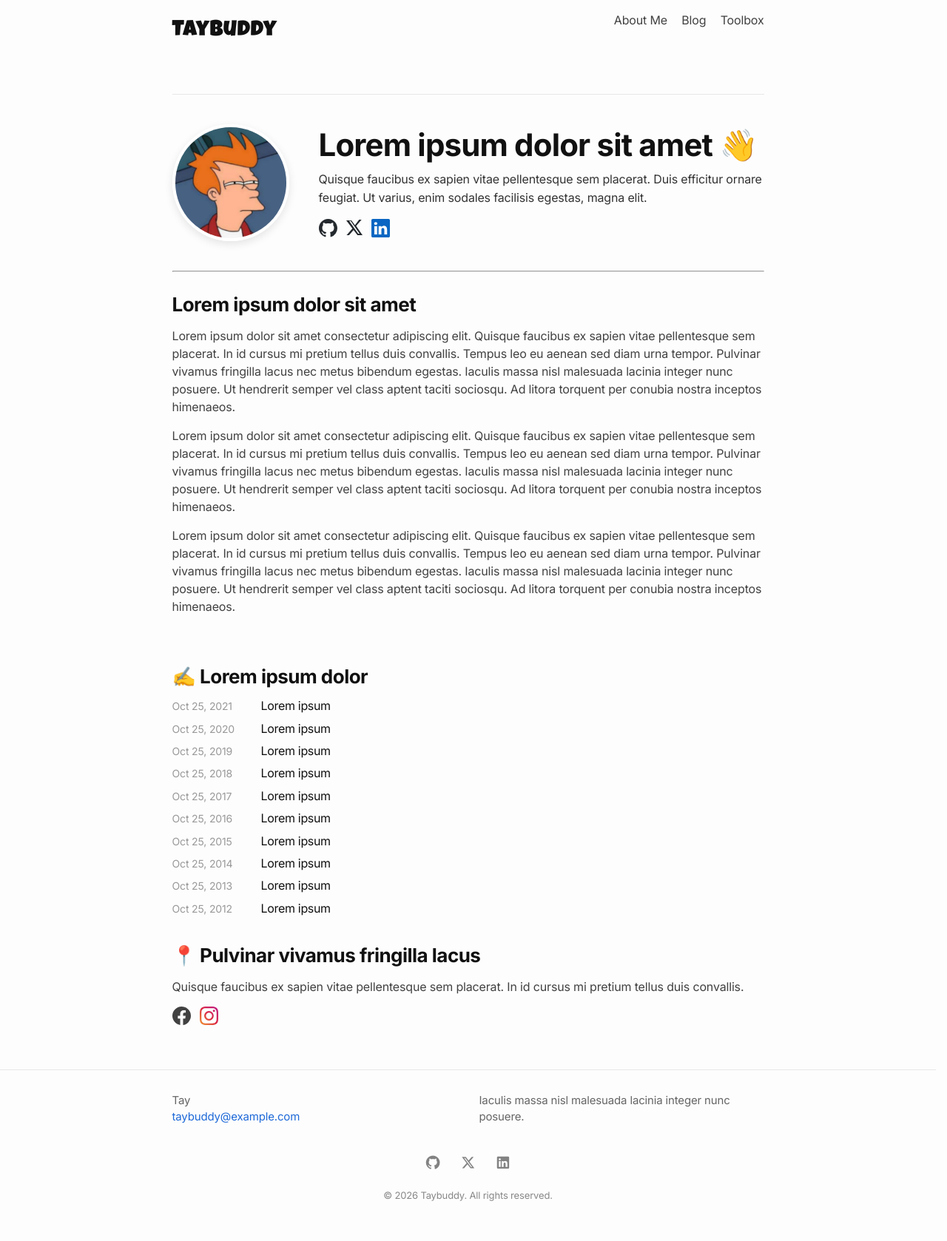
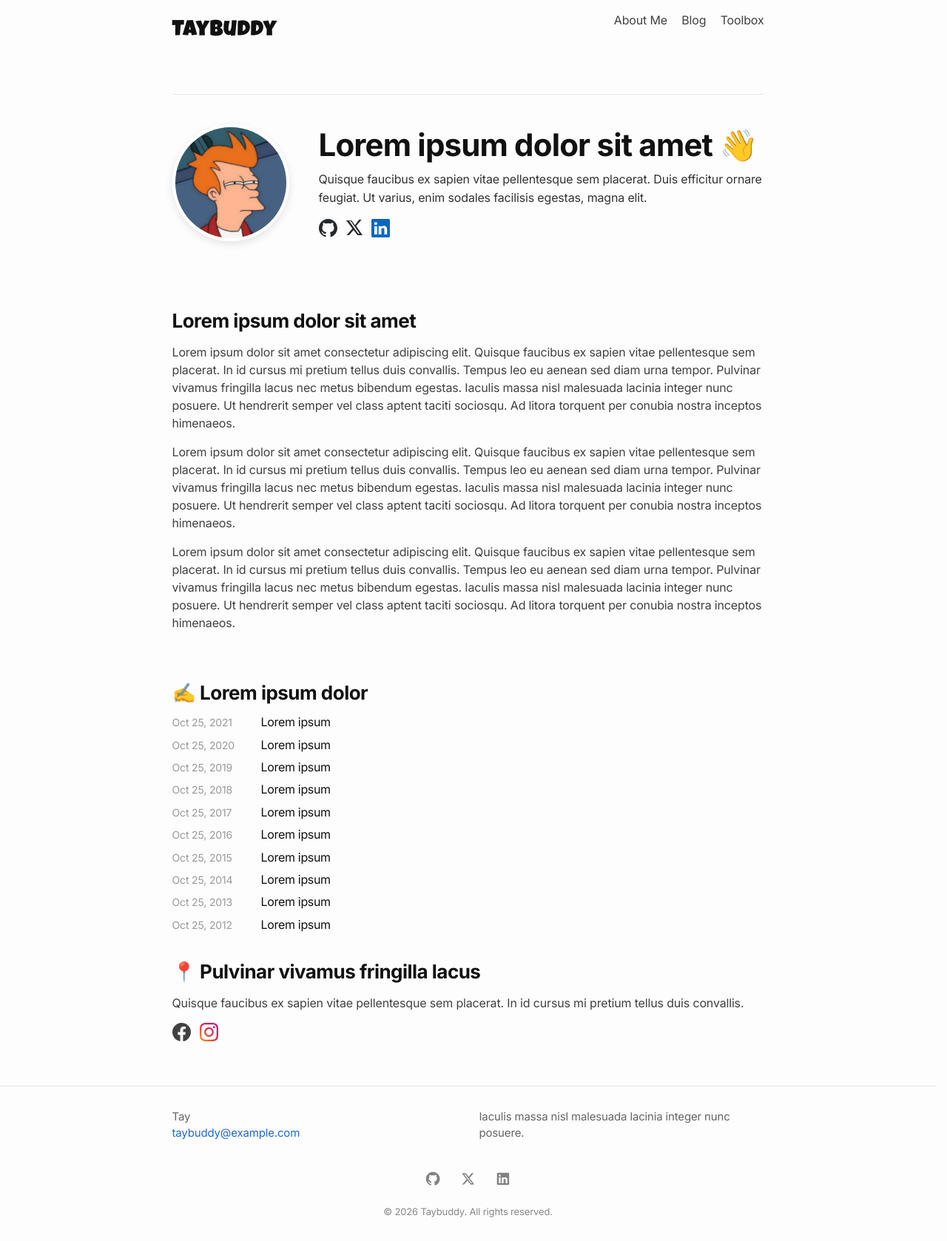
Before and after one commit to taybuddy/taybuddy.github.io, a Jekyll site: the page built from index.md, in a window 1280 px wide. Shown: the whole page at 74% size. Built offline with Jekyll 4.4.1, drawn with Linux system fonts in a browser that asks for light colours; nearby versions of some CDN libraries; before the commit the page ends 1656 px from its top, so only the background shows below that.

Commit message:
Update info

```diff
--- a/index.md
+++ b/index.md
@@ -36,7 +36,8 @@ layout: page
     </div>
   </div>
 </div>
----
+
+&nbsp;
 
 ### Lorem ipsum dolor sit amet
 Lorem ipsum dolor sit amet consectetur adipiscing elit. Quisque faucibus ex sapien vitae pellentesque sem placerat. In id cursus mi pretium tellus duis convallis. Tempus leo eu aenean sed diam urna tempor. Pulvinar vivamus fringilla lacus nec metus bibendum egestas. Iaculis massa nisl malesuada lacinia integer nunc posuere. Ut hendrerit semper vel class aptent taciti sociosqu. Ad litora torquent per conubia nostra inceptos himenaeos.
```
